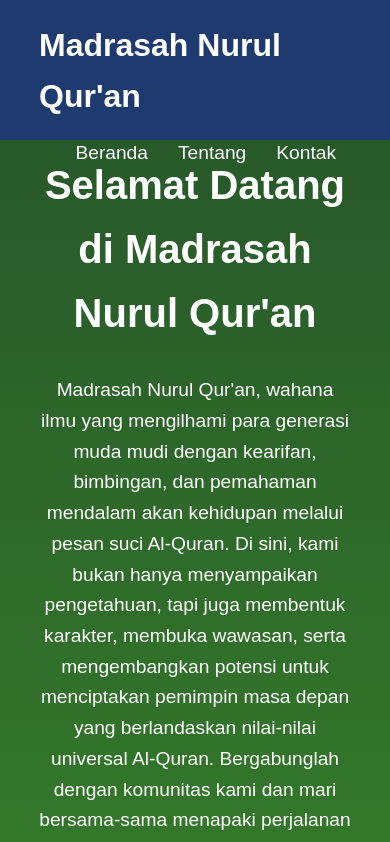
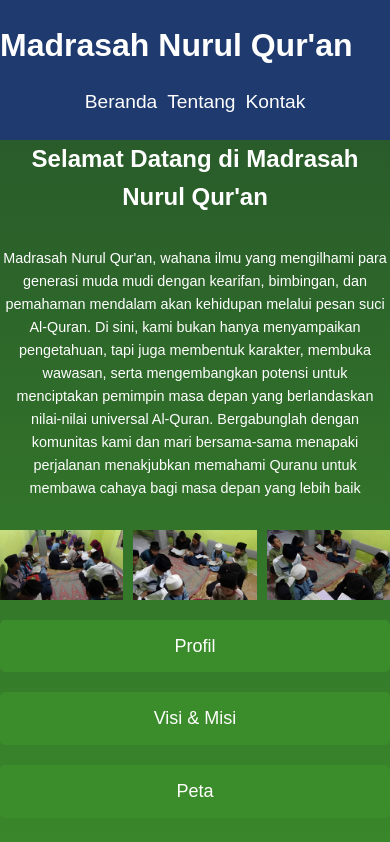
Before and after one commit to Madrasahnurulquran/Madrasahnurulquran.github.io, a plain HTML site: page index.html in a window 390 px wide. Shown: the top 842 px of the page. Drawn offline with Linux system fonts and the light colour scheme.

Commit message:
Add files via upload

```diff
--- a/style.css
+++ b/style.css
@@ -219,3 +219,52 @@ nav ul li a:hover {
   text-align: center;
   padding: 20px 0;
 }
+
+@media (max-width: 768px) {
+  .container {
+    width: 90%; /* Mengurangi lebar kontainer */
+  }
+
+  nav ul {
+    justify-content: center; /* Pusatkan menu navigasi */
+  }
+
+  nav ul li {
+    margin: 0 10px; /* Perkecil jarak antar menu navigasi */
+  }
+
+  .section h2 {
+    font-size: 2em; /* Perkecil ukuran judul */
+  }
+
+  .section p {
+    font-size: 1em; /* Perkecil ukuran teks */
+  }
+}
+
+/* Responsif untuk smartphone (lebar layar 480px atau lebih kecil) */
+@media (max-width: 480px) {
+  .container {
+    width: 100%; /* Gunakan lebar kontainer penuh */
+  }
+
+  nav ul li {
+    margin: 0 5px; /* Perkecil jarak antar menu navigasi */
+  }
+
+  .section h2 {
+    font-size: 1.5em; /* Perkecil ukuran judul */
+  }
+
+  .section p {
+    font-size: 0.9em; /* Perkecil ukuran teks */
+  }
+
+  .image-grid img {
+    width: 100%; /* Gambar mengisi lebar layar */
+  }
+
+  .footer {
+    font-size: 0.8em; /* Perkecil ukuran teks footer */
+  }
+}
```
